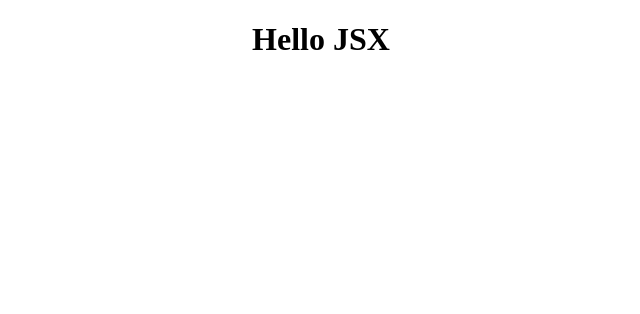
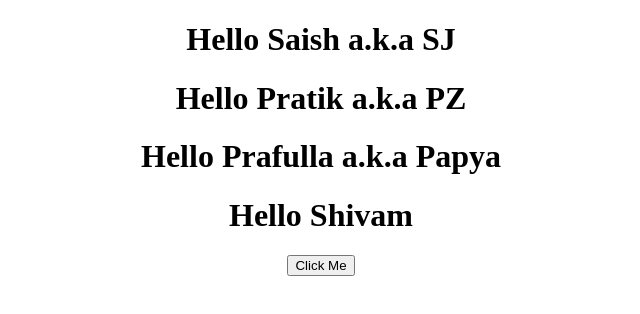
Before and after one commit to SaishJ/React-JS-Beginner-to-Advanced, a React (Create React App) app: page / in a window 1280 px wide. Shown: the top 314 px of the page, without its empty margins (319-959 px from the left). Built offline with nearby package versions, Linux system fonts and the light colour scheme.

Commit message:
:zap: Props
props

```diff
--- a/src/App.js
+++ b/src/App.js
@@ -1,14 +1,20 @@
 import "./App.css";
-import FirstComponent from "./components/Greet";
+import Greet from "./components/Greet";
 import Welcome from "./components/Welcome";
 import Hello from "./components/Hello";
 
 function App() {
   return (
     <div className="App">
-      {/* <FirstComponent />
-      <Welcome /> */}
-      <Hello />
+      {/* Functional Components props */}
+      <Greet name="Saish" nickName="SJ" />
+      <Greet name="Pratik" nickName="PZ" />
+      <Greet name="Prafulla" nickName="Papya" />
+      {/* Class Component props */}
+      <Welcome name="Shivam" nickName="SA">
+        <button>Click Me</button>
+      </Welcome>
+      {/* <Hello /> */}
     </div>
   );
 }
--- a/src/components/Greet.js
+++ b/src/components/Greet.js
@@ -1,7 +1,14 @@
 import React from "react";
 
-const Greet = () => {
-  return <h1>Hello React</h1>;
+const Greet = (props) => {
+  console.log(props);
+  return (
+    <div>
+      <h1>
+        Hello {props.name} a.k.a {props.nickName}
+      </h1>
+    </div>
+  );
 };
 
 export default Greet;
--- a/src/components/Welcome.js
+++ b/src/components/Welcome.js
@@ -2,7 +2,12 @@ import React, { Component } from "react";
 
 class Welcome extends Component {
   render() {
-    return <h1>Hello JS</h1>;
+    return (
+      <div>
+        <h1>Hello {this.props.name}</h1>
+        {this.props.children}
+      </div>
+    );
   }
 }
 
```
